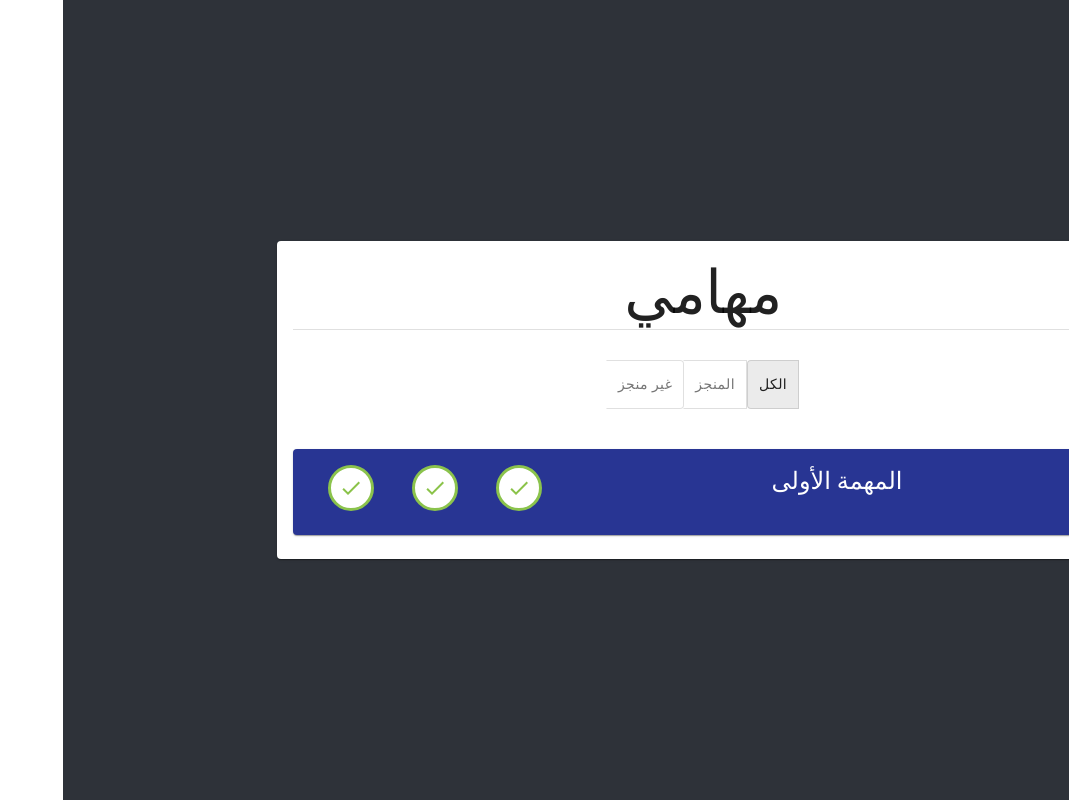
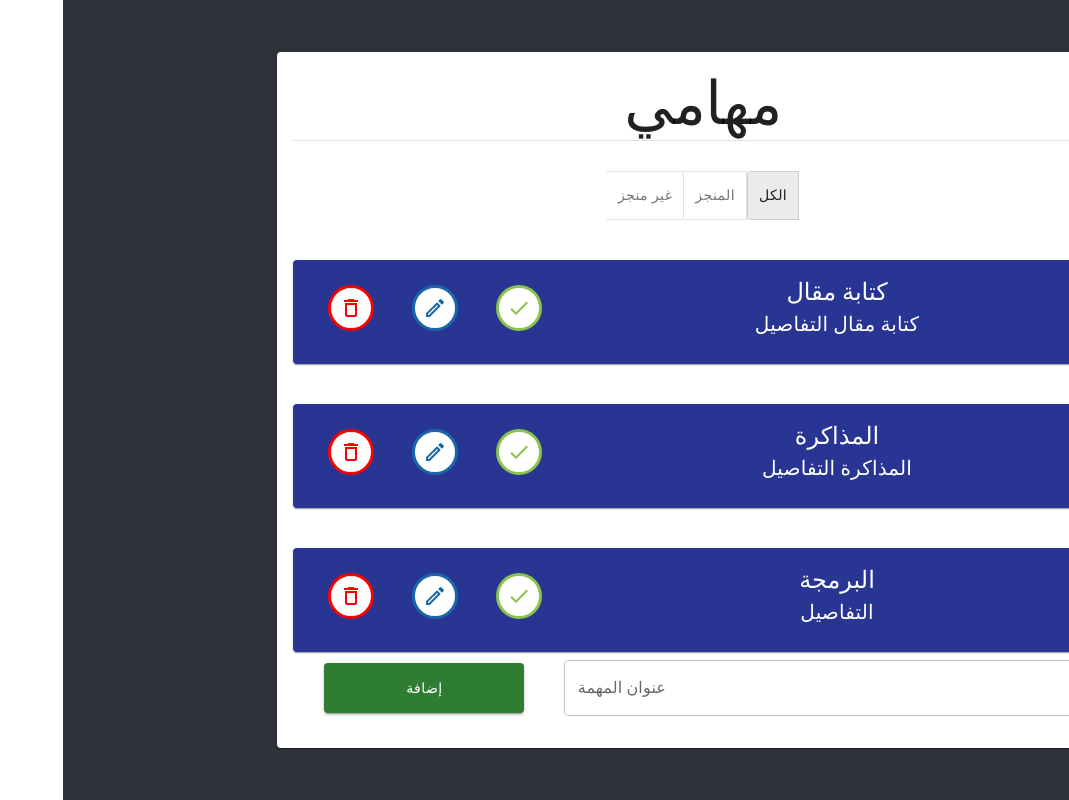
Before and after one commit to ahmed-mohammed-developer/todolist, a React (Create React App) app: page / in a window 1280 px wide. Shown: the whole page, without its empty margins (211-1280 px from the left). Built offline with nearby package versions, Linux system fonts and the light colour scheme.

Commit message:
Add logic

```diff
--- a/package.json
+++ b/package.json
@@ -13,6 +13,7 @@
     "react": "^18.3.1",
     "react-dom": "^18.3.1",
     "react-scripts": "5.0.1",
+    "uuid": "^10.0.0",
     "web-vitals": "^2.1.4"
   },
   "scripts": {
--- a/src/App.css
+++ b/src/App.css
@@ -6,3 +6,10 @@
   background-color: #2e3239;
   text-align: center;
 }
+.iconButton {
+  transition: all 0.2s ease-in-out !important;
+}
+.iconButton:hover {
+  background-color: #c5c5c5 !important;
+  box-shadow: 0px 7px 7px rgba(0, 0, 0, 0.4);
+}
--- a/src/components/Todo.js
+++ b/src/components/Todo.js
@@ -6,8 +6,10 @@ import Box from '@mui/material/Box';
 import Grid from '@mui/material/Grid2';
 import CheckIcon from '@mui/icons-material/Check';
 import IconButton from '@mui/material/IconButton';
+import ModeEditOutlineOutlinedIcon from '@mui/icons-material/ModeEditOutlineOutlined';
+import DeleteOutlineOutlinedIcon from '@mui/icons-material/DeleteOutlineOutlined';
 
-export default function Todo(){
+export default function Todo({des , title}){
 
     return(
         <>
@@ -17,11 +19,16 @@ export default function Todo(){
       <Grid container spacing={2}>
         <Grid size={8}>
         <Typography variant="h5" component="div">
-        المهمة الأولى
+         {title}
+        </Typography>
+        <Typography variant="h6" component="div">
+        {des}
         </Typography>
         </Grid>
         <Grid size={4} display="flex" justifyContent=" space-around" alignItems="center" >
-        <IconButton aria-label="delete"
+        <IconButton
+        className='iconButton'
+        aria-label="delete"
         style={{color: "#8bc34a",
             background: "#fff",
             border: "solid #8bc34c 3px"
@@ -29,21 +36,25 @@ export default function Todo(){
 
         <CheckIcon />
       </IconButton>
-      <IconButton aria-label="delete"
-        style={{color: "#8bc34a",
+      <IconButton
+      className='iconButton'
+       aria-label="delete"
+        style={{color: "#1769aa",
             background: "#fff",
-            border: "solid #8bc34c 3px"
+            border: "solid #1769aa 3px"
         }}>
 
-        <CheckIcon />
+        <ModeEditOutlineOutlinedIcon />
       </IconButton>
-      <IconButton aria-label="delete"
-        style={{color: "#8bc34a",
+      <IconButton
+      className='iconButton'
+      aria-label="delete"
+        style={{color: "red",
             background: "#fff",
-            border: "solid #8bc34c 3px"
+            border: "solid red 3px"
         }}>
 
-        <CheckIcon />
+        <DeleteOutlineOutlinedIcon />
       </IconButton>
         </Grid>
       </Grid>
--- a/src/components/TodoList.js
+++ b/src/components/TodoList.js
@@ -8,10 +8,56 @@ import Divider from '@mui/material/Divider';
 import ToggleButton from '@mui/material/ToggleButton';
 import ToggleButtonGroup from '@mui/material/ToggleButtonGroup';
 import Todo from './Todo';
+import Grid from '@mui/material/Grid2';
+import TextField from '@mui/material/TextField';
+import Box from '@mui/material/Box';
+import Stack from '@mui/material/Stack';
+import Button from '@mui/material/Button';
+import { v4 as uuidv4 } from 'uuid';
+import { useState } from 'react';
+
+
+
+const intiotodos = [
+  {
+    id: uuidv4(),
+    title: "كتابة مقال",
+    des: "كتابة مقال التفاصيل",
+    isCompleted: false
+  },
+  {
+    id: uuidv4(),
+    title: "المذاكرة",
+    des: "المذاكرة التفاصيل",
+    isCompleted: false
+  },
+  {
+    id: uuidv4(),
+    title: "البرمجة ",
+    des: "التفاصيل",
+    isCompleted: false
+  }
+]
 
 
 
 export default function TodoList(){
+
+  const [todos, setTodos] = useState(intiotodos)
+  const [titleInput, setTitleInput] = useState("")
+  const todoJsx = todos.map((t) => {
+    return <Todo key={t.id} title={t.title} des={t.des}/>
+  })
+  function handleAddClick(){
+    const newTodo = {
+      id: uuidv4(),
+      title: titleInput,
+      des: "",
+      isCompleted: false
+    }
+    setTodos([...todos, newTodo])
+    setTitleInput("")
+  }
 
     const [alignment, setAlignment] = React.useState('left');
 
@@ -49,8 +95,41 @@ export default function TodoList(){
         </ToggleButtonGroup>
         {/* Toggle Button End */}
         {/* To do Start */}
-            <Todo />
+            {todoJsx}
         {/* To do Start */}
+        {/* Input Start */}
+        <Grid container spacing={2}>
+        <Grid size={8}>
+        <Box
+      component="form"
+      sx={{ '& > :not(style)': { m: 1, width: '25ch' } }}
+      noValidate
+      autoComplete="off"
+    >
+      <TextField
+       style={{width: '100%'}}
+        id="outlined-basic"
+         label="عنوان المهمة"
+         variant="outlined"
+         value={titleInput}
+         onChange={(e) => {
+          setTitleInput(e.target.value)
+         }}
+         />
+    </Box>
+        </Grid>
+        <Grid size={4} display="flex" justifyContent=" space-around" alignItems="center" >
+        <Stack direction="row" spacing={2} >
+      <Button
+      onClick={handleAddClick}
+       style={{width: "200px", height: '50px'}} variant="contained" color="success" >
+        إضافة
+      </Button>
+      </Stack>
+        </Grid>
+      </Grid>
+        {/* Input End */}
+
       </CardContent>
     </Card>
 
```
Also changed, not shown: 1 other file (tests, documents, lock files or other folders).
